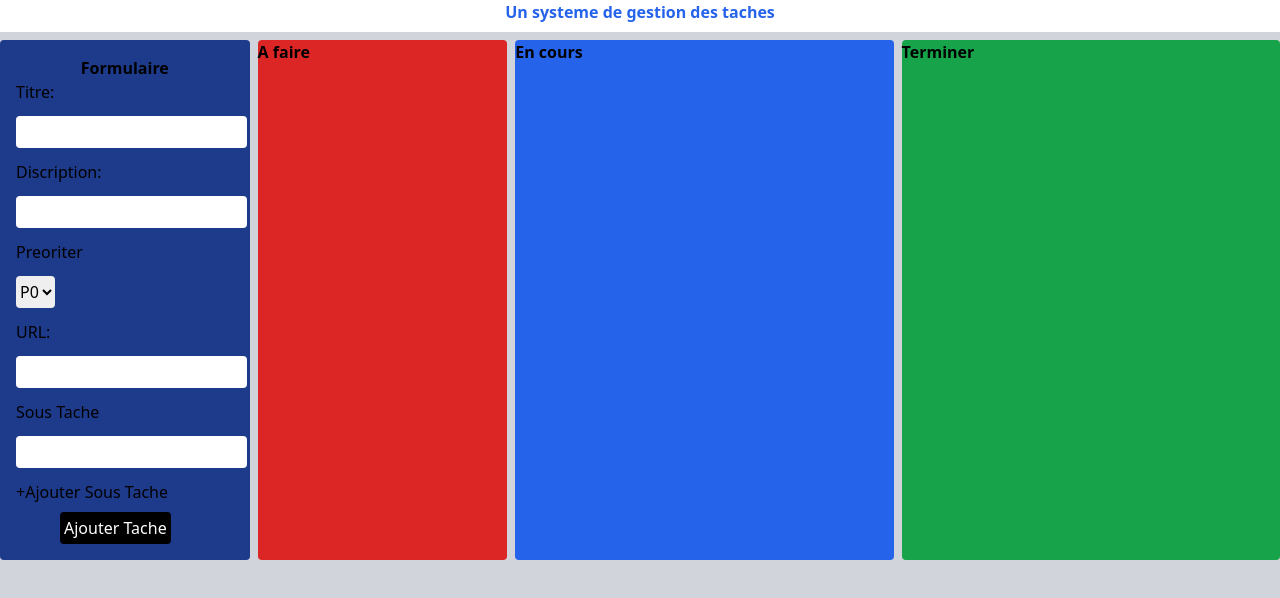
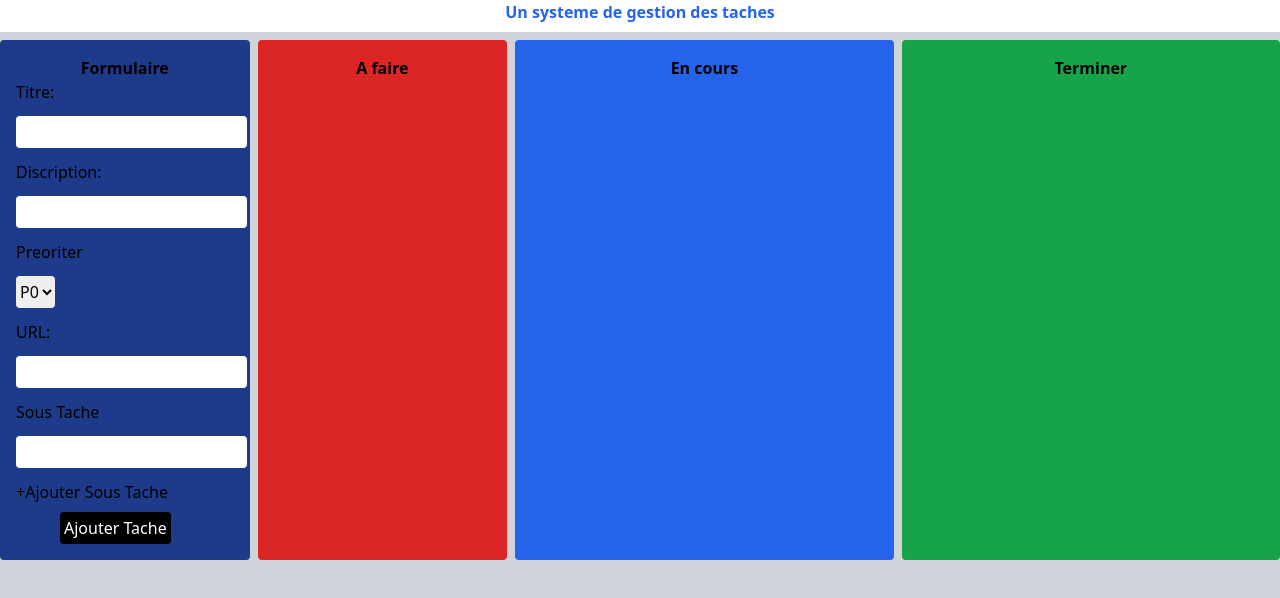
Before and after one commit to AZIZABADA10/To_do, a plain HTML site: page index.html in a window 1280 px wide. Drawn offline with nearby package versions, Linux system fonts and the light colour scheme.

Commit message:
add: modification sur le style via tailwind

```diff
--- a/index.html
+++ b/index.html
@@ -8,7 +8,7 @@
 </head>
 <body class="bg-gray-300">
     <main class="grid grid-cols-10 gap-2">
-        <header class="col-span-10 h-8 text-blue-600 font-bold bg-white text-center">Un systeme de gestion des taches</header>
+        <header class="col-span-10 h-8   text-blue-600 font-bold bg-white text-center">Un systeme de gestion des taches</header>
         <section class="col-span-10 grid grid-cols-10 gap-2">
             <div class="col-span-2 bg-blue-900 rounded p-4">
                 <h2 class="text-center text-black font-bold">Formulaire</h2>
@@ -32,9 +32,15 @@
                 </form>
 
             </div>
-            <div class="col-span-2 bg-red-600 rounded  font-bold">A faire</div>
-            <div class="col-span-3 bg-blue-600 rounded  font-bold">En cours</div>
-            <div class="col-span-3 bg-green-600 rounded  font-bold"> Terminer</div>
+            <div class="col-span-2 bg-red-600 rounded  font-bold p-4">
+                <h2 class="text-center">A faire</h2>
+            </div>
+            <div class="col-span-3 bg-blue-600 rounded  font-bold p-4">
+                <h2 class="text-center">En cours</h2>
+            </div>
+            <div class="col-span-3 bg-green-600 rounded  font-bold p-4">
+             <h2 class="text-center">Terminer</h2>
+            </div>
         </section>
     </main>
 </body>
```
